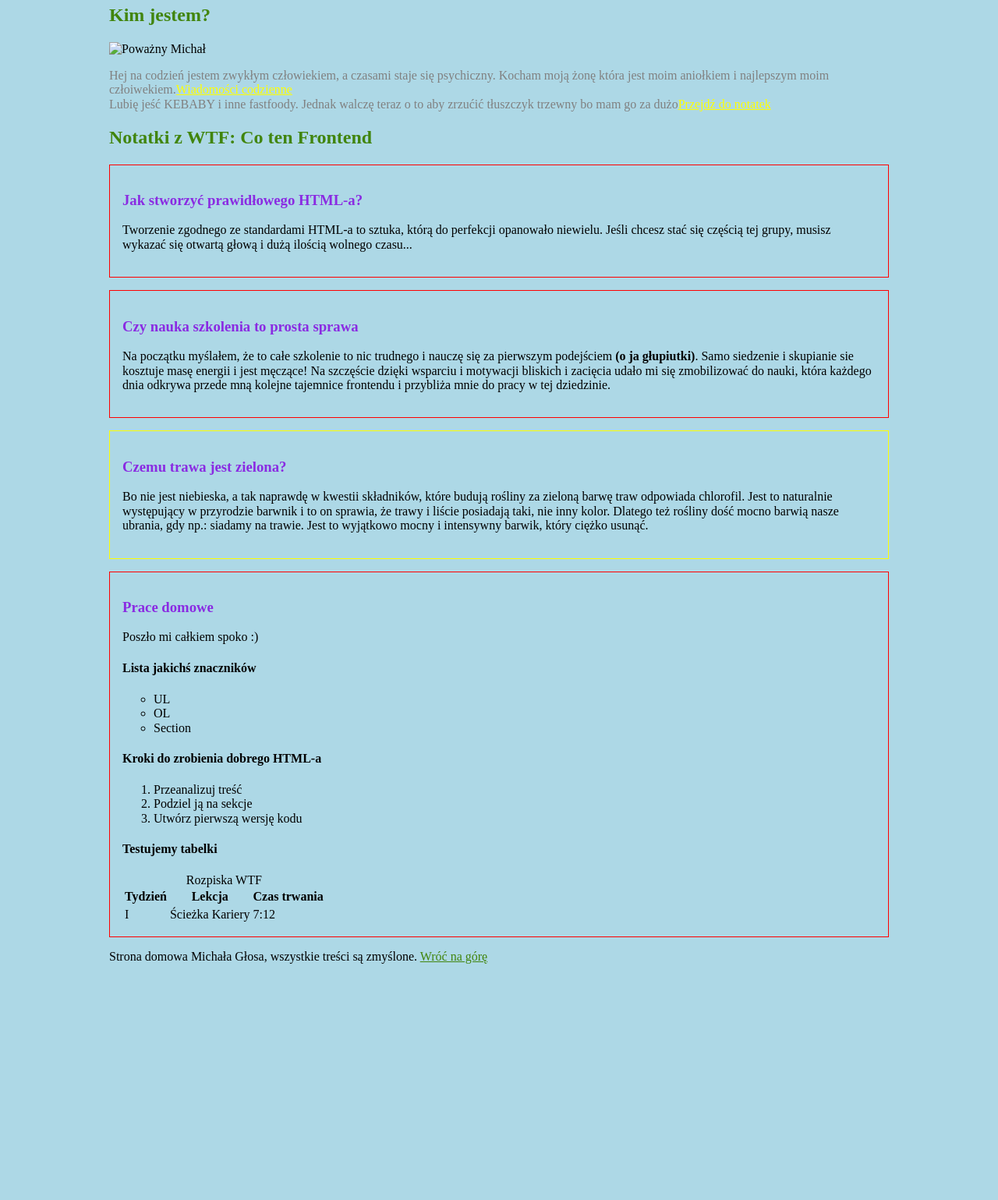
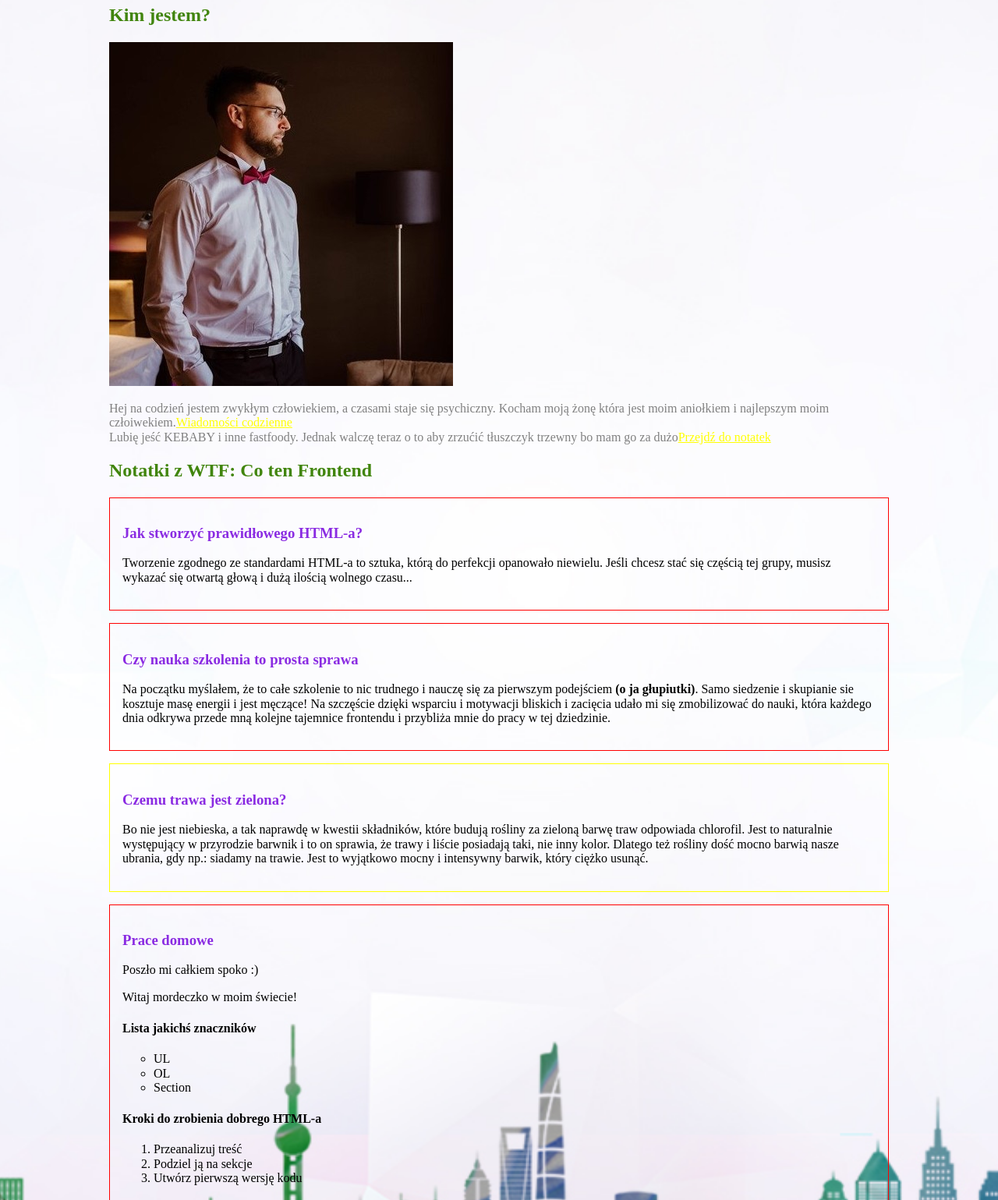
Before and after one commit to Michal-Glos/homepage2, a plain HTML site: page index.html in a window 1280 px wide. Shown: the part 124-1663 px from the top of the page at 78% size. Before the commit the page ends 1361 px from the top, so only its background shows below. Drawn offline with Linux system fonts and the light colour scheme; files that its build step writes are made by us from their sources.

Commit message:
added background

```diff
--- a/CSS/style.css
+++ b/CSS/style.css
@@ -8,6 +8,14 @@ html {
 
 body {
     background: lightblue;
+}
+
+.page {
+    min-height: 100vh;
+    background-position: bottom;
+    background-repeat: no-repeat;
+    background-image: url('../img/background.jpg');
+    background-size: cover;
 }
 
 .section {
@@ -122,6 +130,8 @@ img {
 .footer {
     max-width: 1000px;
     margin: 0 auto;
+    background-clip: padding-box;
+    background-color: rgba(255,255,255,0.4);
 }
 
 .footer__link {
--- a/index.html
+++ b/index.html
@@ -6,12 +6,12 @@
     <meta http-equiv="X-UA-Compatible" content="IE=edge">
     <meta name="viewport" content="width=device-width, initial-scale=1.0">
     <title>Frontend</title>
-    <link href="normalize.css" rel="stylesheet" type="text/css">
-    <link href="style.css" rel="stylesheet" type="text/css">
+    <link href="../css/normalize.css" rel="stylesheet" type="text/css">
+    <link href="../css/style.css" rel="stylesheet" type="text/css">
 
 </head>
 
-<body>
+<body class="page">
     <header>
         <nav class="navigation">
             <a class="navigation__link navigation__link--homepage" href="index.html">Strona główna</a>
@@ -33,7 +33,7 @@
 
         <section class="about">
             <h2 class="about__heading">Kim jestem?</h2>
-            <img class="about__picture" src="Michal-glos.jpg" alt="Poważny Michał" />
+            <img class="about__picture" src="../img/Michal-glos.jpg" alt="Poważny Michał" />
             <p class="about__description">Hej na codzień jestem zwykłym człowiekiem, a czasami staje się psychiczny. Kocham moją żonę która jest
                 moim aniołkiem i najlepszym moim człoiwekiem.<a class="about__link" href="https://Onet.pl">Wiadomości codzienne</a><br>
                 Lubię jeść KEBABY i inne fastfoody. Jednak walczę teraz o
@@ -119,7 +119,7 @@
     <footer class="footer">
         Strona domowa Michała Głosa, wszystkie treści są zmyślone. <a class="footer__link" href="#top">Wróć na górę</a>
     </footer>
-    <script src="main.js"></script>
+    <script src="../js/main.js"></script>
 </body>
 
 </html>
```
Also changed, not shown: nauka-css.html (+1 -1 lines), nauka-html.html (+1 -1 lines).
